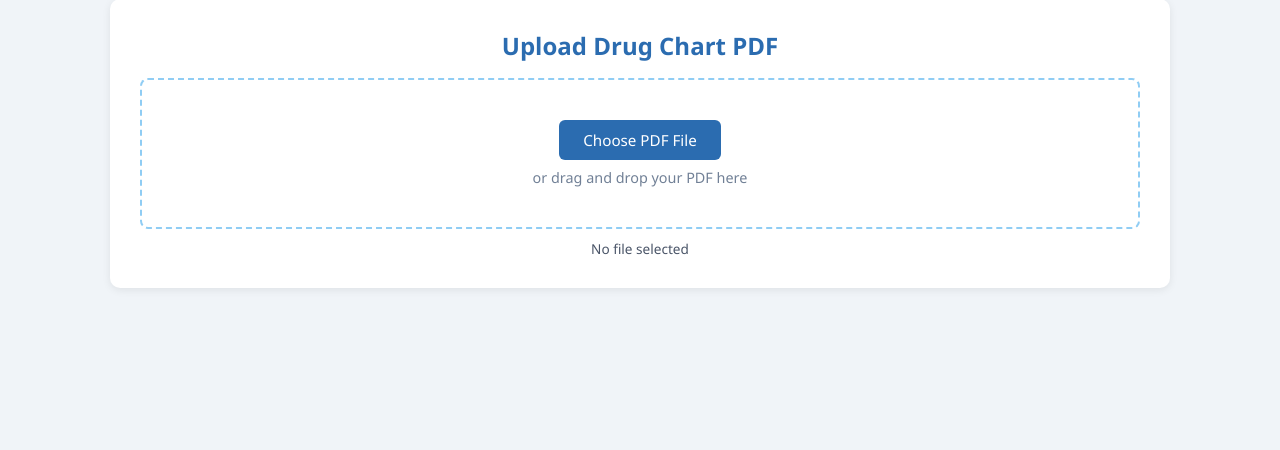
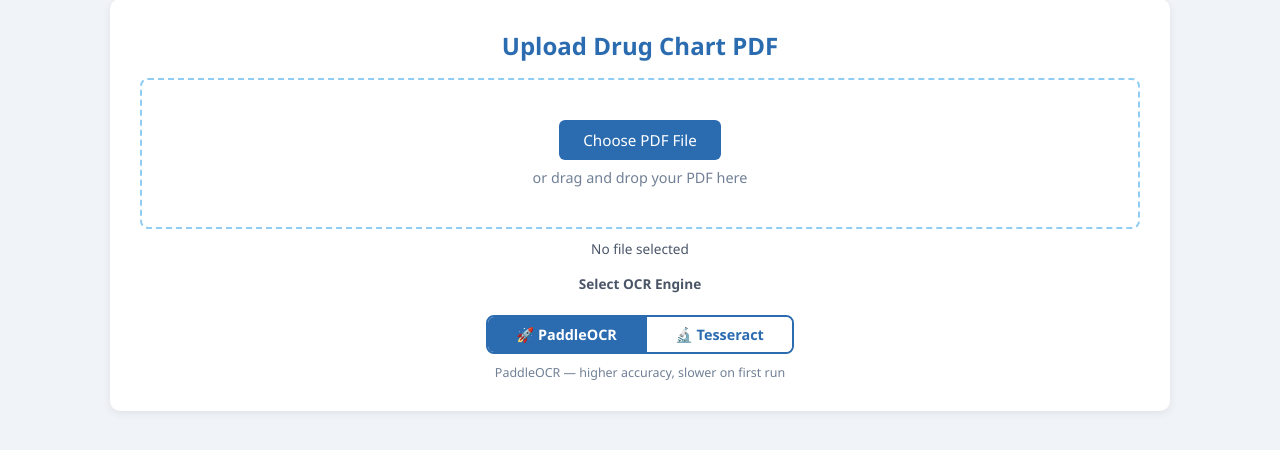
Before and after one commit to Prasaanth02/OCR_project, a FastAPI app: page / in a window 1280 px wide. Shown: the part 127-577 px from the top of the page. Run offline with FastAPI, Linux system fonts and the light colour scheme.

Commit message:
Add engine selector (PaddleOCR/Tesseract) to web UI and update README

```diff
--- a/app/templates/index.html
+++ b/app/templates/index.html
@@ -59,6 +59,48 @@
     }
 
     #file-name { margin-top: 10px; font-size: 0.85rem; color: #4a5568; }
+
+    /* Engine toggle */
+    .engine-toggle {
+      display: inline-flex;
+      border: 2px solid #2b6cb0;
+      border-radius: 8px;
+      overflow: hidden;
+      margin: 16px 0 4px;
+    }
+
+    .engine-toggle input[type="radio"] { display: none; }
+
+    .engine-toggle label {
+      padding: 8px 28px;
+      cursor: pointer;
+      font-size: 0.9rem;
+      font-weight: 600;
+      color: #2b6cb0;
+      background: white;
+      transition: background 0.2s, color 0.2s;
+      user-select: none;
+    }
+
+    .engine-toggle input[type="radio"]:checked + label {
+      background: #2b6cb0;
+      color: white;
+    }
+
+    .engine-toggle label:not(:last-child) { border-right: 2px solid #2b6cb0; }
+
+    .engine-badge {
+      display: inline-block;
+      padding: 3px 10px;
+      border-radius: 12px;
+      font-size: 0.78rem;
+      font-weight: 700;
+      margin-left: 8px;
+      vertical-align: middle;
+    }
+
+    .engine-paddle  { background: #bee3f8; color: #2b6cb0; }
+    .engine-tesseract { background: #fefcbf; color: #975a16; }
 
     #upload-btn {
       margin-top: 16px;
@@ -216,6 +258,19 @@
       <p>or drag and drop your PDF here</p>
     </div>
     <div id="file-name">No file selected</div>
+
+    <!-- Engine selector -->
+    <div style="margin-top:16px;">
+      <div style="font-size:0.85rem;color:#4a5568;margin-bottom:6px;font-weight:600;">Select OCR Engine</div>
+      <div class="engine-toggle">
+        <input type="radio" id="engine-paddle" name="engine" value="paddle" checked />
+        <label for="engine-paddle">🚀 PaddleOCR</label>
+        <input type="radio" id="engine-tesseract" name="engine" value="tesseract" />
+        <label for="engine-tesseract">🔬 Tesseract</label>
+      </div>
+      <div style="font-size:0.78rem;color:#718096;margin-top:6px;" id="engine-hint">PaddleOCR — higher accuracy, slower on first run</div>
+    </div>
+
     <button id="upload-btn" onclick="uploadPDF()">Extract Drug Information</button>
     <div id="error-msg"></div>
   </div>
@@ -244,7 +299,7 @@
 
   <!-- Results table -->
   <div id="results">
-    <h2>Extracted Drug Information</h2>
+    <h2>Extracted Drug Information <span class="engine-badge" id="engine-used-badge"></span></h2>
     <div class="table-wrap">
       <table>
         <thead>
@@ -270,6 +325,17 @@
 
 <script>
   let allDrugs = [];
+
+  // Update hint text when engine selection changes
+  document.querySelectorAll('input[name="engine"]').forEach(radio => {
+    radio.addEventListener("change", () => {
+      const hints = {
+        paddle: "PaddleOCR \u2014 higher accuracy, slower on first run",
+        tesseract: "Tesseract \u2014 faster, requires binary installed on PATH"
+      };
+      document.getElementById("engine-hint").textContent = hints[radio.value];
+    });
+  });
 
   const catColors = {
     "INDUCTION AGENTS": "badge-blue",
@@ -307,8 +373,11 @@
     const fileInput = document.getElementById("pdf-input");
     if (!fileInput.files[0]) return;
 
+    const engine = document.querySelector('input[name="engine"]:checked').value;
+
     const formData = new FormData();
     formData.append("file", fileInput.files[0]);
+    formData.append("engine", engine);
 
     document.getElementById("spinner").style.display = "block";
     document.getElementById("upload-btn").disabled = true;
@@ -330,6 +399,11 @@
       renderSummary(data.summary);
       renderFilters(data.summary.categories);
       renderTable(allDrugs);
+
+      const eng = data.summary.engine || "paddle";
+      const badge = document.getElementById("engine-used-badge");
+      badge.textContent = eng === "paddle" ? "PaddleOCR" : "Tesseract";
+      badge.className = "engine-badge " + (eng === "paddle" ? "engine-paddle" : "engine-tesseract");
 
       document.getElementById("summary").style.display = "flex";
       document.getElementById("filters").style.display = "block";
--- a/main.py
+++ b/main.py
@@ -1,6 +1,6 @@
 import os
 import uuid
-from fastapi import FastAPI, UploadFile, File, HTTPException
+from fastapi import FastAPI, UploadFile, File, Form, HTTPException
 from fastapi.responses import HTMLResponse, JSONResponse
 from fastapi.templating import Jinja2Templates
 from fastapi.requests import Request
@@ -21,30 +21,28 @@ async def index(request: Request):
 
 
 @app.post("/upload")
-async def upload_pdf(file: UploadFile = File(...)):
+async def upload_pdf(file: UploadFile = File(...), engine: str = Form("paddle")):
     if not file.filename.endswith(".pdf"):
         raise HTTPException(status_code=400, detail="Only PDF files are supported.")
+    if engine not in ("paddle", "tesseract"):
+        raise HTTPException(status_code=400, detail="engine must be 'paddle' or 'tesseract'.")
 
-    # save uploaded file temporarily
     temp_path = os.path.join(UPLOAD_DIR, f"{uuid.uuid4().hex}.pdf")
     try:
         contents = await file.read()
         with open(temp_path, "wb") as f:
             f.write(contents)
 
-        # run OCR
-        ocr_text = extract_text_from_pdf(temp_path)
-
-        # run parser
+        ocr_text = extract_text_from_pdf(temp_path, engine=engine)
         drugs = parse_ocr_text(ocr_text)
 
-        # summary stats
         categories = list({d.get("category", "GENERAL") for d in drugs})
         summary = {
             "total_drugs": len(drugs),
             "unique_drug_names": len({d.get("drug_name", "") for d in drugs if "drug_name" in d}),
             "categories": categories,
             "pages": len({d.get("page") for d in drugs if d.get("page")}),
+            "engine": engine,
         }
 
         return JSONResponse({"summary": summary, "drugs": drugs})
```
Also changed, not shown: app/ocr.py (+41 -13 lines), README.md (added).
